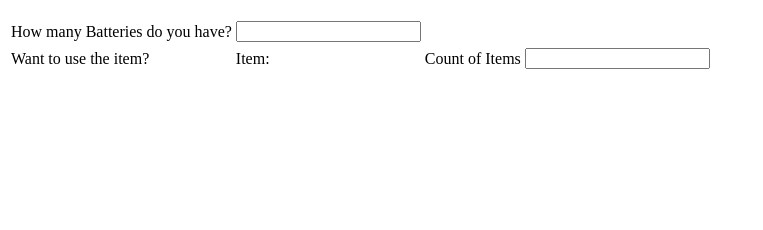
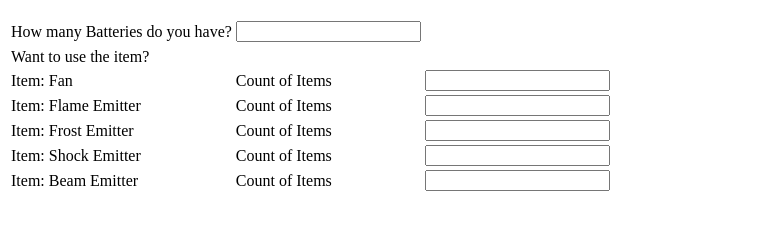
Before and after one commit to 0adhum0/DeplCalc, a plain HTML site: page DelpCalc/HTML/Zeldarechner.html in a window 1280 px wide. Shown: the part 48-278 px from the top of the page, without its empty margins (0-763 px from the left). Drawn offline with Linux system fonts and the light colour scheme.

Commit message:
Add files via upload

```diff
--- a/DelpCalc/HTML/Zeldarechner.html
+++ b/DelpCalc/HTML/Zeldarechner.html
@@ -13,10 +13,33 @@
             </TR>
             <tr>
                 <td>Want to use the item?</td>
-                <td>Item:</td>
+            </tr>
+            <tr>
+                <td>Item: Fan
                 <td>Count of Items</td>
-                <td><input type="number" name="A2" id="A2" </td>
+                <td><input type="number" name="A2" id="A2"></td>
             </tr>
+            <tr>
+                <td>Item: Flame Emitter</td>
+                <td>Count of Items</td>
+                <td><input type="number" name="A3" id="A3"></td>
+            </tr>
+            <tr>
+                <td>Item: Frost Emitter</td>
+                <td>Count of Items</td>
+                <td><input type="number" name="A4" id="A4"></td>
+            </tr>
+            <tr>
+                <td>Item: Shock Emitter</td>
+                <td>Count of Items</td>
+                <td><input type="number" name="A5" id="A5"></td>
+            </tr>
+            <tr>
+                <td>Item: Beam Emitter</td>
+                <td>Count of Items</td>
+                <td><input type="number" name="A6" id="A6"></td>
+            </tr>
+
         </table>
     </body>
 </html>
```
